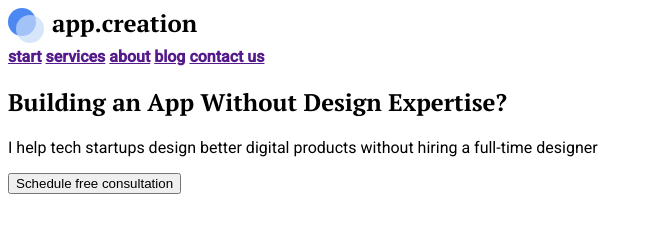
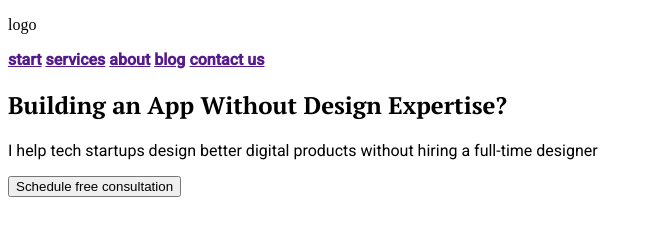
Before and after one commit to WebHeroSchool/app.creation-Privezentsev, a plain HTML site: page index.html in a window 1280 px wide. Shown: the whole page, without its empty margins (0-653 px from the left). Drawn offline with Linux system fonts and the light colour scheme.

Commit message:
убрал лого

```diff
--- a/index.html
+++ b/index.html
@@ -3,13 +3,13 @@
   <head>
     <meta charset="UTF-8">
     <meta name="viewport" content="width=device-width, initial-scale=1.0">
-    <link rel="stylesheet" href="../style.css">
+    <link rel="stylesheet" href="./style.css">
     <title>App.creation</title>
   </head>
 <body>
   <header>
     <div class="logo">
-      <img src="./img/logo.svg" alt="logo" class="img-logo">
+      <!-- <img src="./img/logo.svg" alt="logo" class="img-logo"> --><p>logo</p>
     </div>
     <nav class="nav">
       <a href="">start</a>
```
